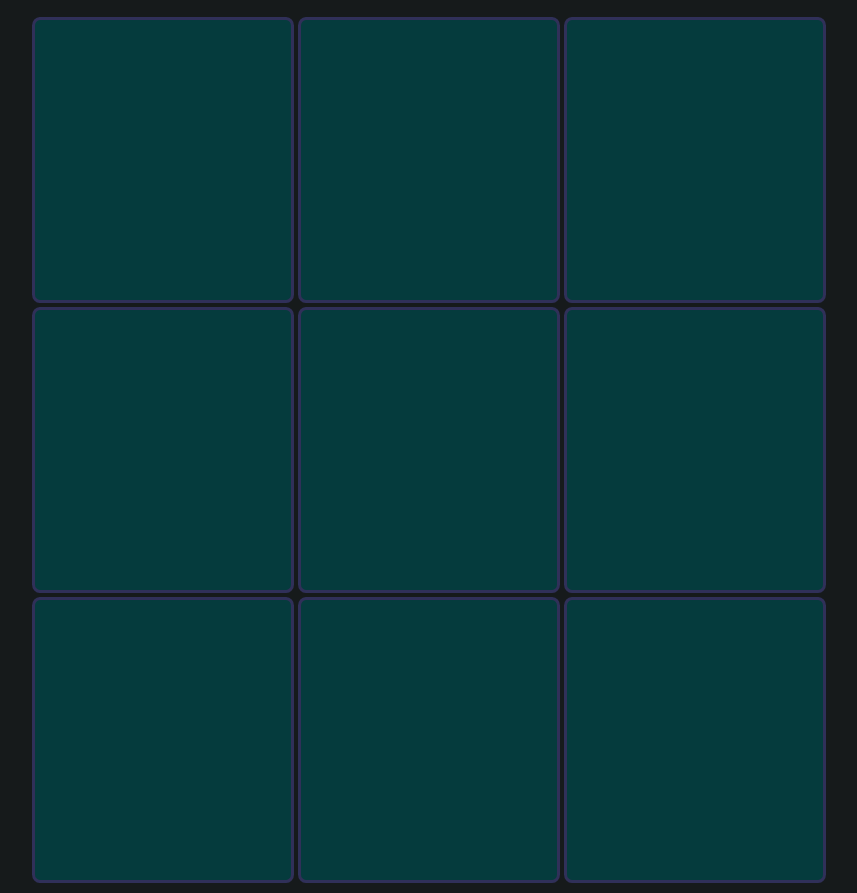
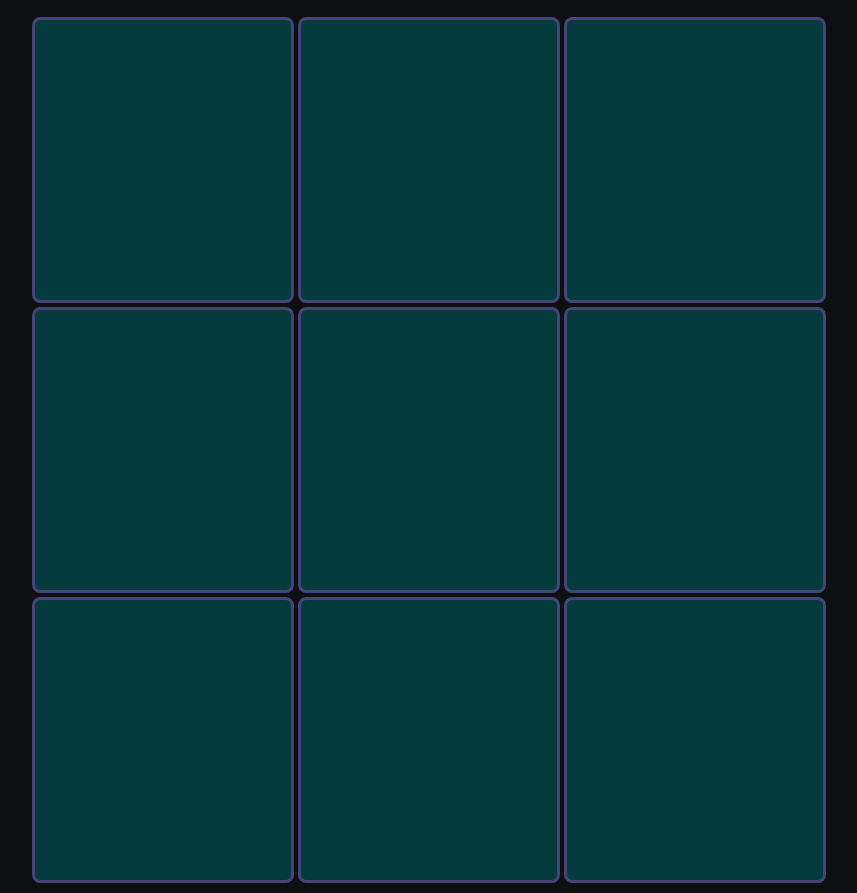
Before and after one commit to koneshna/tiktaktoe, a plain HTML site: page index.html in a window 1280 px wide. Shown: the part 51-944 px from the top of the page, without its empty margins (216-1073 px from the left). Drawn offline with Linux system fonts and the light colour scheme.

Commit message:
darker lighter

```diff
--- a/style.css
+++ b/style.css
@@ -7,14 +7,14 @@
     font-size: 80px;
     text-align: center;
     background-color:rgb(5,59,61);
-    border: 3px solid rgb(48, 48, 89);
+    border: 3px solid rgb(68, 68, 123);
     margin: 2px;
     border-radius:3%;
   }
 
 body {
     color: rgb(243, 0, 0);
-    background-color: rgb(22,26,27);
+    background-color: rgb(13, 15, 16);
   }
 
 .row {
```
